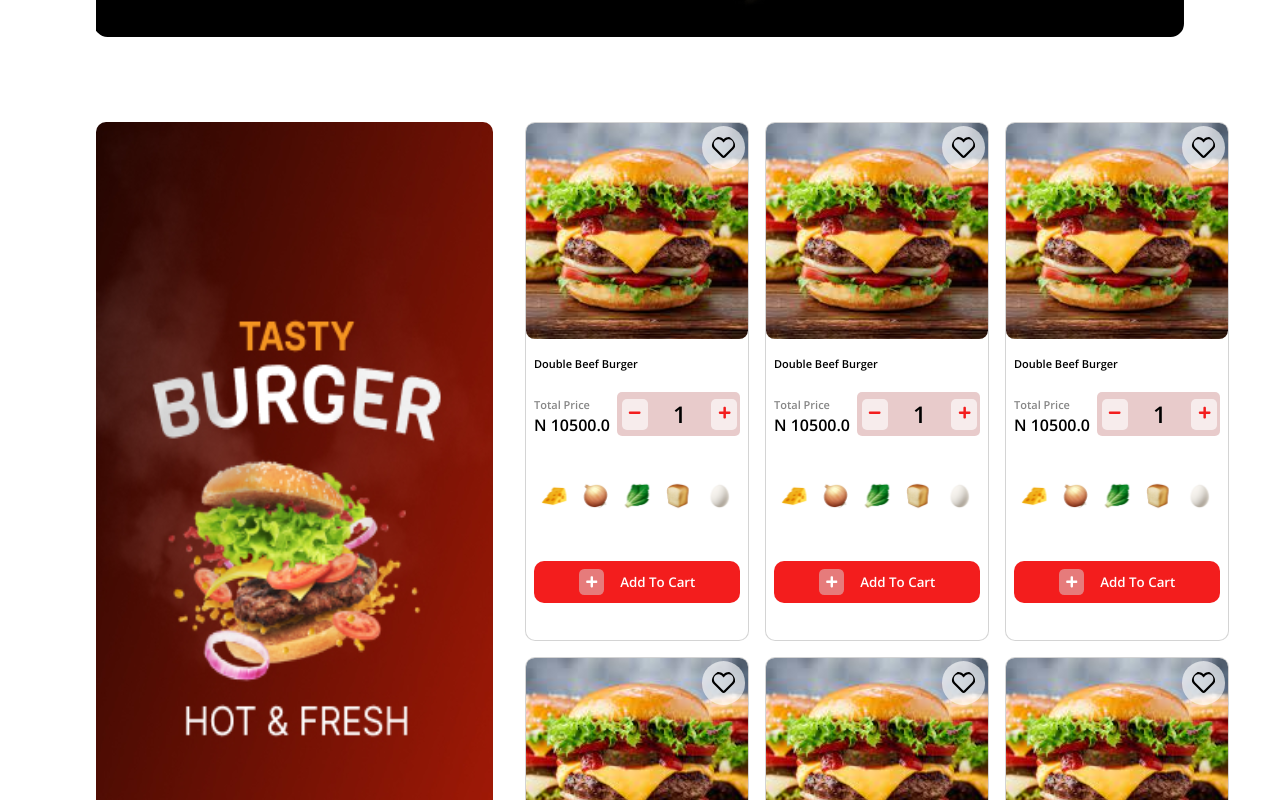
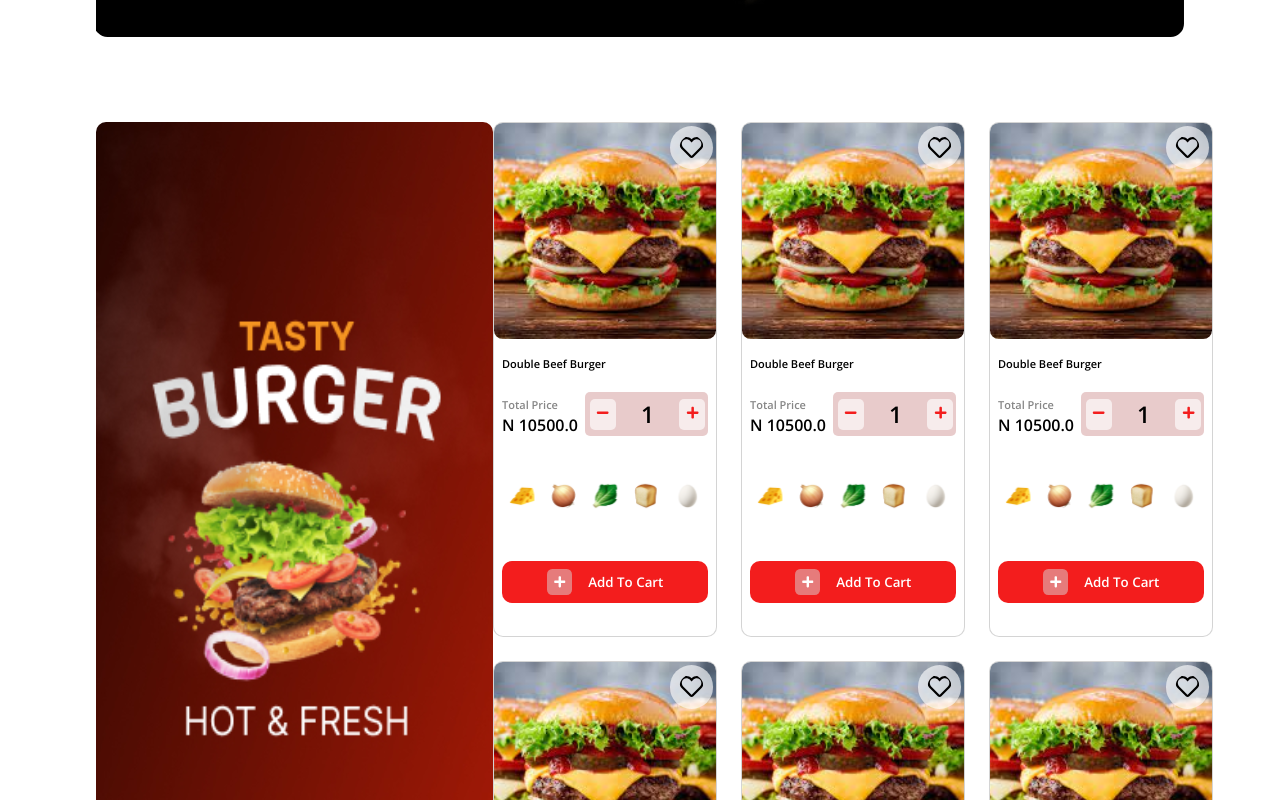
Before and after one commit to aydeetech/jazzy-burger, a React (Vite) app: page / in a window 1280 px wide. Shown: the part 720-1520 px from the top of the page. Built offline with nearby package versions, Linux system fonts and the light colour scheme.

Commit message:
modified

```diff
--- a/src/components/Login.jsx
+++ b/src/components/Login.jsx
@@ -43,7 +43,7 @@ const Login = () => {
     setTimeout(() => {
       const timeOut = setTimeout(() => {
         removeAlert();
-      }, 3000);
+      }, 30000);
       return () => clearTimeout(timeOut);
     });
   }, [isError.type]);
--- a/src/components/SignUp.jsx
+++ b/src/components/SignUp.jsx
@@ -4,7 +4,6 @@ import { Link } from "react-router-dom";
 
 const SignUp = () => {
   const [user, setUser] = useState({
-    email: "",
     firstname: "",
     lastname: "",
     email: "",
@@ -20,7 +19,7 @@ const SignUp = () => {
   const handleSignUp = (e) => {
     e.preventDefault();
 
-    const {email, password, confirmPassword, firstname, phone} = user
+    const {email, password, confirmPassword, firstname, phone, lastname, } = user
 
     if (!email.includes('@' && '.com')) {
       showAlert({msg: 'Enter valid email address', type: 'danger'})
@@ -31,6 +30,9 @@ const SignUp = () => {
       showAlert({msg: 'Enter valid password', type: 'danger'})
     } else if (password !== confirmPassword) {
       showAlert({msg: 'Password does not Match', type: 'danger'})
+    }
+    else if (!email && !password && !confirmPassword && !firstname && !lastname && !phone) {
+      showAlert({msg: 'Provide all necessary information', type: 'danger'})
     }
     else {
       showAlert({msg: `Congratulations ${firstname}, You have successfully registered`, type: 'success'})
@@ -53,7 +55,7 @@ const SignUp = () => {
     setTimeout(() => {
       const timeOut = setTimeout(() => {
         removeAlert();
-      }, 3000);
+      }, 30000);
       return () => clearTimeout(timeOut);
     });
   }, [isError.type]);
@@ -84,6 +86,7 @@ const SignUp = () => {
           name="firstname"
           value={user.firstname}
           onChange={handleChange}
+          required
         />
         <label htmlFor="lastname">Last Name</label>
         <input
@@ -92,6 +95,7 @@ const SignUp = () => {
           name="lastname"
           value={user.lastname}
           onChange={handleChange}
+          required
         />
         <label htmlFor="email">Email</label>
         <input
@@ -108,6 +112,7 @@ const SignUp = () => {
             type="number"
             name="phone"
             maxLength= '10'
+            pattern="[0-9]"
             value={user.phone}
             onChange={handleChange}
           />
--- a/src/styles/listing.css
+++ b/src/styles/listing.css
@@ -1,5 +1,6 @@
 .listing-wrapper {
-  gap: 2rem;
+  /* gap: 2rem; */
+  justify-content: space-between;
 }
 
 .tasty-img img {
@@ -10,7 +11,7 @@
   /* padding: 0 0.4rem; */
   display: grid;
   grid-template-columns: repeat(3, 1fr);
-  gap: 1rem;
+  gap: 1.5rem;
 }
 
 .food {
```
